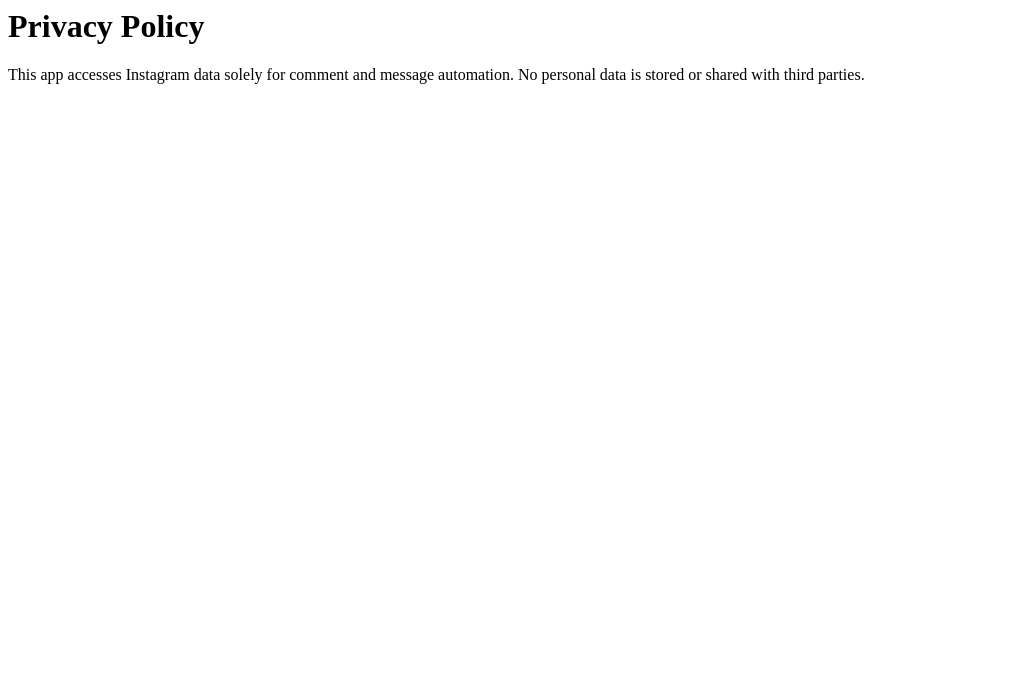
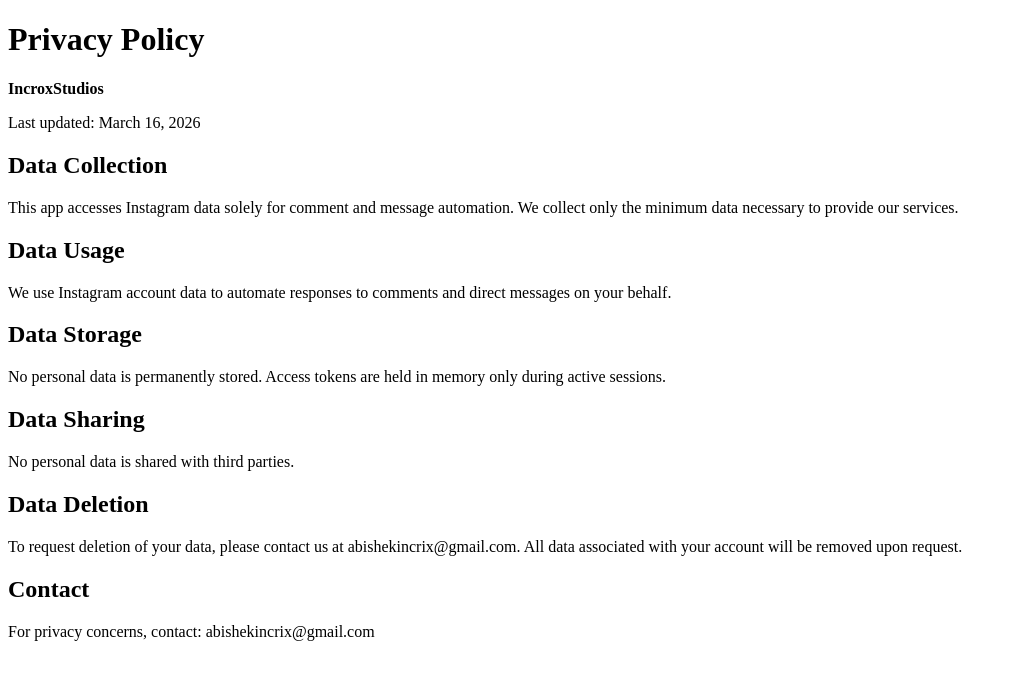
Before and after one commit to kannan-46/chat-automation, a website: page privacy.html in a window 1280 px wide. Shown: the whole page, without its empty margins (0-1012 px from the left). Drawn offline with Linux system fonts and the light colour scheme.

Commit message:
Update privacy policy page with proper HTML and meta tags

```diff
--- a/privacy.html
+++ b/privacy.html
@@ -1,6 +1,29 @@
-<html>
+<!DOCTYPE html>
+<html lang="en">
+<head>
+    <meta charset="UTF-8">
+    <meta name="viewport" content="width=device-width, initial-scale=1.0">
+    <meta property="og:title" content="Privacy Policy - IncroxStudios">
+    <meta property="og:description" content="This app accesses Instagram data solely for comment and message automation. No personal data is stored or shared with third parties.">
+    <meta property="og:image" content="https://kannan-46.github.io/chat-automation/privacy.html">
+    <meta property="og:type" content="website">
+    <title>Privacy Policy</title>
+</head>
 <body>
-<h1>Privacy Policy</h1>
-<p>This app accesses Instagram data solely for comment and message automation. No personal data is stored or shared with third parties.</p>
+    <h1>Privacy Policy</h1>
+    <p><strong>IncroxStudios</strong></p>
+    <p>Last updated: March 16, 2026</p>
+    <h2>Data Collection</h2>
+    <p>This app accesses Instagram data solely for comment and message automation. We collect only the minimum data necessary to provide our services.</p>
+    <h2>Data Usage</h2>
+    <p>We use Instagram account data to automate responses to comments and direct messages on your behalf.</p>
+    <h2>Data Storage</h2>
+    <p>No personal data is permanently stored. Access tokens are held in memory only during active sessions.</p>
+    <h2>Data Sharing</h2>
+    <p>No personal data is shared with third parties.</p>
+    <h2>Data Deletion</h2>
+    <p>To request deletion of your data, please contact us at abishekincrix@gmail.com. All data associated with your account will be removed upon request.</p>
+    <h2>Contact</h2>
+    <p>For privacy concerns, contact: abishekincrix@gmail.com</p>
 </body>
 </html>
```
